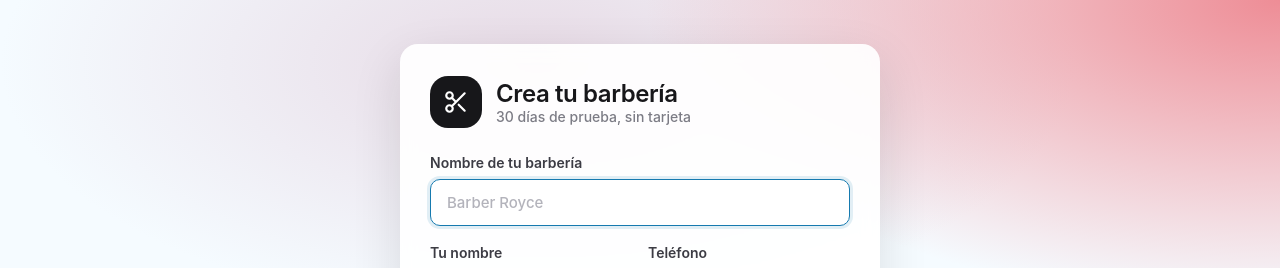
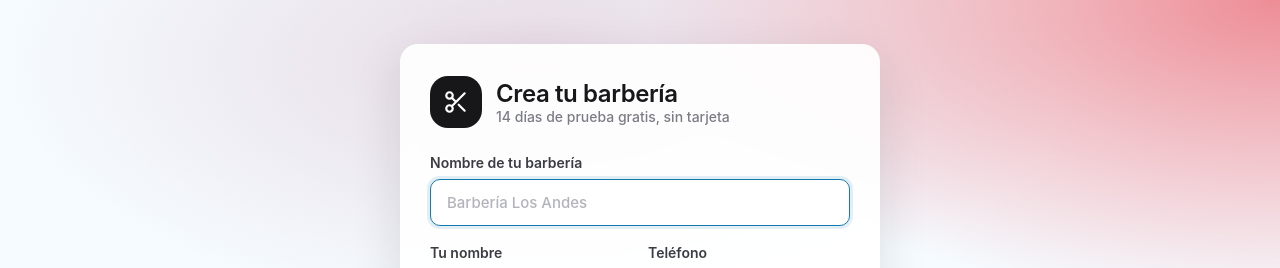
Before and after one commit to estebancaztro-fl/barberOS, a Next.js app: page /registro in a window 1280 px wide. Shown: the top 268 px of the page. Built offline with nearby package versions, Linux system fonts and the light colour scheme; no server answers; a web font is replaced by a local one.

Commit message:
Add files via upload

```diff
--- a/app/registro/page.jsx
+++ b/app/registro/page.jsx
@@ -5,6 +5,7 @@ import { useRouter } from "next/navigation";
 import { useSesion } from "@/lib/sesion";
 import { mensajeError } from "@/lib/supabase";
 import { aSlug } from "@/lib/texto";
+import { PLAN } from "@/lib/planes";
 import { Scissors } from "@/components/Icons";
 
 export default function Registro() {
@@ -79,14 +80,16 @@ export default function Registro() {
           <div className="brand-icon"><Scissors /></div>
           <div>
             <h1>Crea tu barbería</h1>
-            <p>30 días de prueba, sin tarjeta</p>
+            <p>{PLAN.diasDePrueba} días de prueba gratis, sin tarjeta</p>
           </div>
         </div>
 
         <div className="field">
           <label>Nombre de tu barbería</label>
+          {/* El ejemplo es un nombre inventado a propósito: usar el de una
+              barbería que existe de verdad se presta para confusiones */}
           <input required autoFocus value={f.barberia}
-            onChange={(e) => set("barberia", e.target.value)} placeholder="Barber Royce" />
+            onChange={(e) => set("barberia", e.target.value)} placeholder="Barbería Los Andes" />
           {f.barberia.trim().length >= 2 && (
             <p className="muted" style={{ marginTop: 7, fontSize: 12.5 }}>
               Tu link de reservas será <b>/b/{aSlug(f.barberia)}</b>
```
